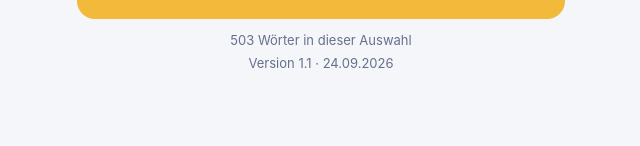
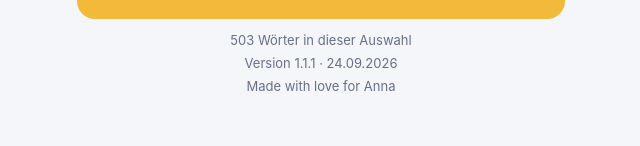
Before and after one commit to faryad-kf/deutschfueranna, a plain HTML site: page index.html in a window 1280 px wide. Shown: the part 538-684 px from the top of the page, without its empty margins (319-959 px from the left). Drawn offline with Linux system fonts and the light colour scheme.

Commit message:
Add files via upload

```diff
--- a/index.html
+++ b/index.html
@@ -5,7 +5,7 @@
 <meta name="viewport" content="width=device-width, initial-scale=1, viewport-fit=cover">
 <meta name="theme-color" content="#F4F6FA">
 <title>Der Die Das – Artikeltrainer</title>
-<meta name="app-version" content="1.1">
+<meta name="app-version" content="1.1.1">
 <link rel="manifest" href="manifest.webmanifest">
 <link rel="icon" type="image/png" href="icon-192.png">
 <link rel="apple-touch-icon" href="icon-192.png">
@@ -164,7 +164,7 @@ textarea{width:100%;min-height:110px;border:1.5px solid var(--line);border-radiu
 <script>
 (function(){
 'use strict';
-const VERSION='1.1',BUILD='24.09.2026';
+const VERSION='1.1.1',BUILD='24.09.2026';
 
 /* ---------- Daten: Artikel | Wort | English | Українська ---------- */
 const CATS={
@@ -1118,7 +1118,7 @@ function viewPractice(){
     '<button class="chip '+(S.en?'on':'')+'" data-a="tr" data-v="en">English</button>'+
     '<button class="chip '+(S.uk?'on':'')+'" data-a="tr" data-v="uk">Українська</button></div></div>'+
     '<button class="btn gold" style="margin-top:14px" data-a="start">Runde starten: 10 Wörter</button>'+
-    '<p class="small">'+p.length+' Wörter in dieser Auswahl</p><p class="small" style="margin-top:4px">Version '+VERSION+' · '+BUILD+'</p>';
+    '<p class="small">'+p.length+' Wörter in dieser Auswahl</p><p class="small" style="margin-top:4px">Version '+VERSION+' · '+BUILD+'</p><p class="small" style="margin-top:4px">Made with love for Anna</p>';
 }
 function nounSize(w){const n=w.length;return n>=23?21:n>=19?25:n>=17?27:n>=15?31:n>=13?35:n>=11?39:44;}
 function viewQuestion(){
@@ -1328,7 +1328,7 @@ function viewProgress(){
   const hard=WORDS.filter(e=>S.w[e.id]&&S.w[e.id].w>0&&S.w[e.id].b<3).sort((a,b)=>S.w[b.id].w-S.w[a.id].w).slice(0,10);
   if(hard.length)h+='<div class="card" style="padding:6px 16px"><h3 style="margin:12px 0 2px">Schwierige Wörter</h3>'+hard.map(rowSimple).join('')+'</div>';
   h+='<div class="card rl"><h3>Version '+VERSION+' ('+BUILD+')</h3>'+
-    '<p><b>Fälle:</b> '+SENT.length+' Sätze von Hand geschrieben, mit wechselnden Verben und Präpositionen.</p>'+
+    '<p><b>1.1.1:</b> kleiner Gruß auf dem Startbildschirm.</p><p><b>Fälle:</b> '+SENT.length+' Sätze von Hand geschrieben, mit wechselnden Verben und Präpositionen.</p>'+
     '<p><b>Weiter:</b> Die Antwort bleibt stehen, bis du auf Weiter tippst.</p>'+
     '<p><b>Fortschritt:</b> zeigt geübte und sichere Wörter sowie die Fälle.</p>'+
     '<p><b>Wörter:</b> Einträge geprüft, einige Übersetzungen korrigiert.</p></div>';
```
